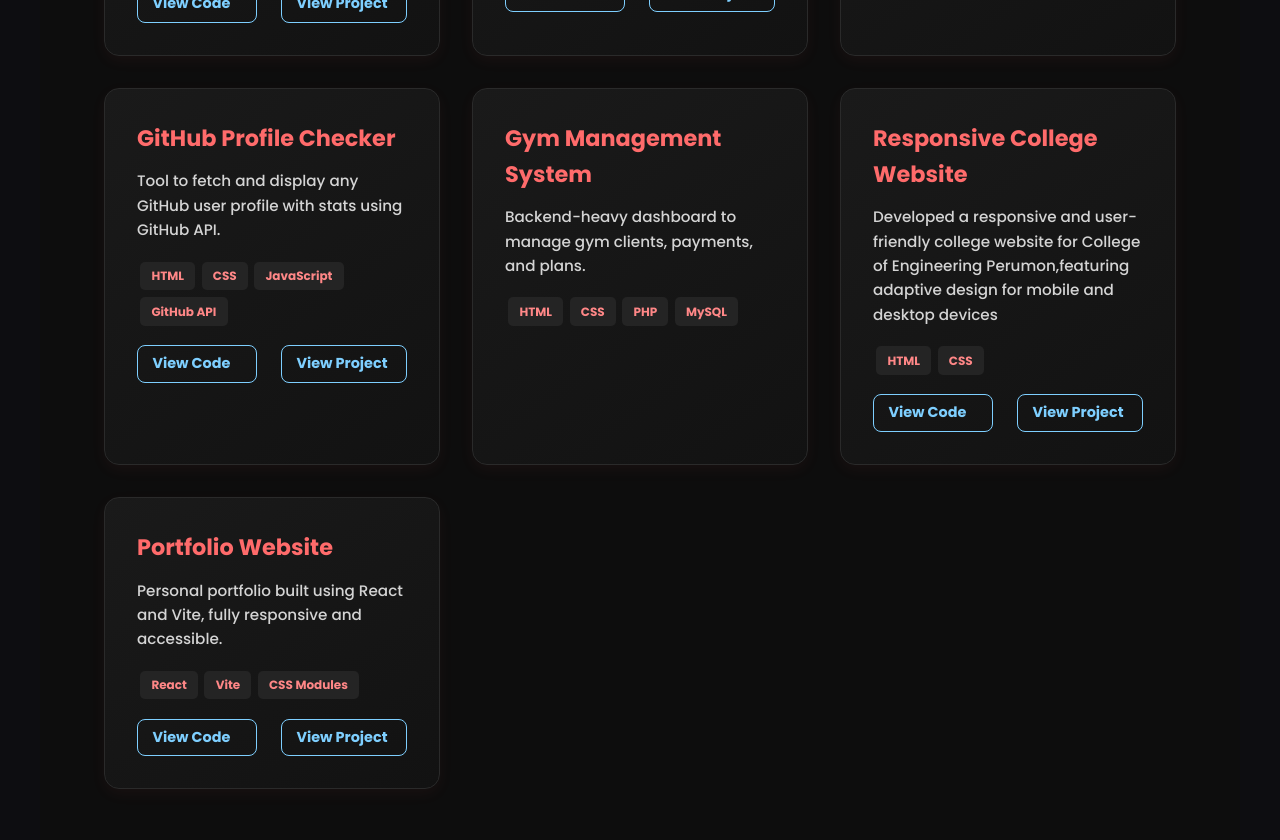
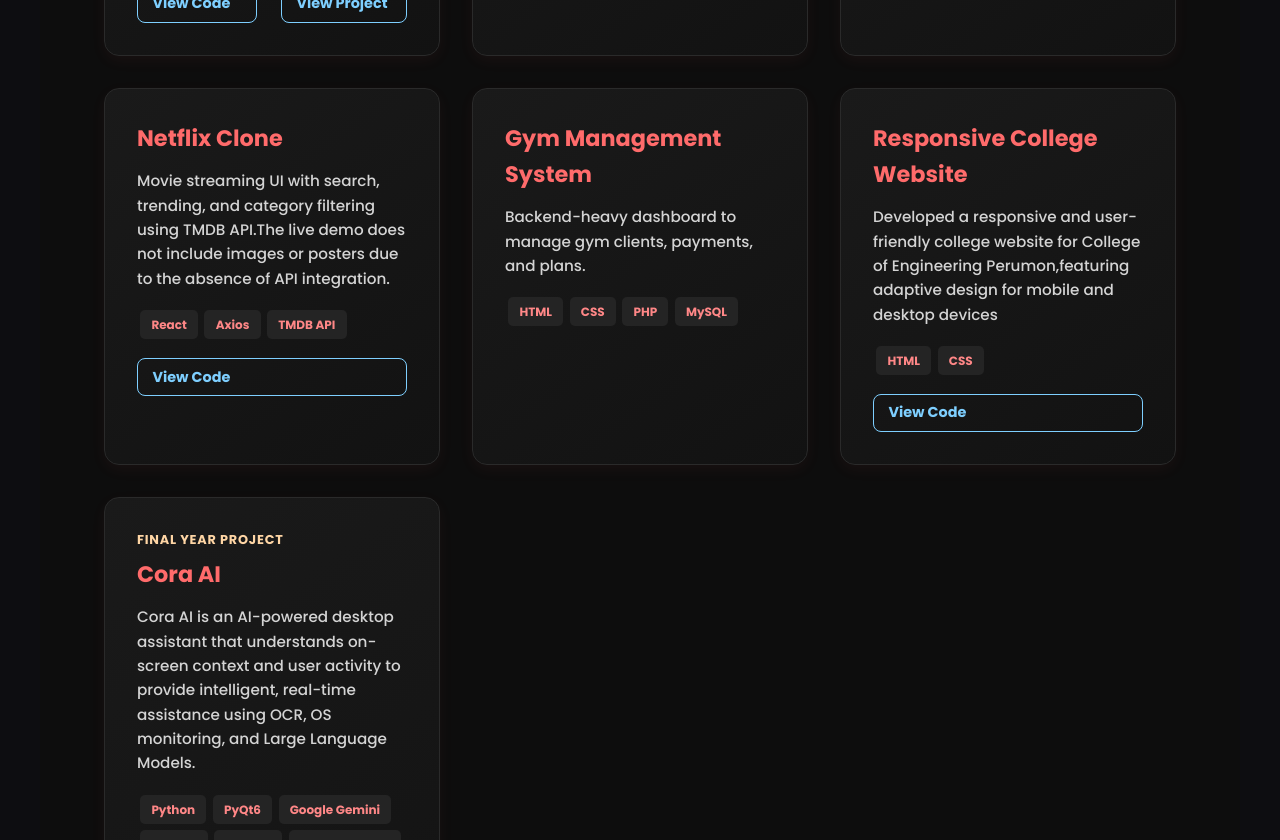
Before and after one commit to adithyajs22/portfolio, a React (Vite) app: page / in a window 1280 px wide. Shown: the part 1960-2800 px from the top of the page. Built offline with nearby package versions, Linux system fonts and the light colour scheme.

Commit message:
new project added

```diff
--- a/src/ProjectsData.js
+++ b/src/ProjectsData.js
@@ -5,14 +5,6 @@ const projects = [
     tech: ['React', 'PHP', 'MySQL', 'NVDA Support'],
     github: 'https://github.com/adithyajs22/echosavvy-final',
     live:  'https://echosavvy.vercel.app/',
-  },
-  {
-    title: 'Netflix Clone',
-    description: 'Movie streaming UI with search, trending, and category filtering using TMDB API.The live demo does not include images or posters due to the absence of API integration.',
-    tech: ['React', 'Axios', 'TMDB API'],
-    github:'https://github.com/adithyajs22/NetflixClone/tree/main/src',
-    live:"https://netflix-clone-adithya-jss-projects.vercel.app/"
-
   },
   {
     title: 'ToDo App',
@@ -28,6 +20,12 @@ const projects = [
     github: 'https://github.com/adithyajs22/githubProfile',
     live: 'https://github-profile-checker-black.vercel.app/',
   },
+   {
+    title: 'Netflix Clone',
+    description: 'Movie streaming UI with search, trending, and category filtering using TMDB API.The live demo does not include images or posters due to the absence of API integration.',
+    tech: ['React', 'Axios', 'TMDB API'],
+    github:'https://github.com/adithyajs22/NetflixClone/tree/main/src',
+  },
   {
     title: 'Gym Management System',
     description: 'Backend-heavy dashboard to manage gym clients, payments, and plans.',
@@ -39,15 +37,35 @@ const projects = [
     description: 'Developed a responsive and user-friendly college website for College of Engineering Perumon,featuring adaptive design for mobile and desktop devices ',
     tech: ['HTML', 'CSS'],
     github: 'https://github.com/adithyajs22/College_website',
-    live: 'https://adithyajs22.github.io/College_website/',
+
   },
-  {
-    title: 'Portfolio Website',
-    description: 'Personal portfolio built using React and Vite, fully responsive and accessible.',
-    tech: ['React', 'Vite', 'CSS Modules'],
-    github: 'https://github.com/adithyajs22/portfolio',
-    live: 'https://adithyajs.vercel.app/',
-  }
+ {
+   title: 'Cora AI',
+   header: 'Final Year Project',
+   description: 'Cora AI is an AI-powered desktop assistant that understands on-screen context and user activity to provide intelligent, real-time assistance using OCR, OS monitoring, and Large Language Models.',
+    tech: [
+    'Python',
+    'PyQt6',
+    'Google Gemini',
+    'OpenAI',
+    'Ollama',
+    'Tesseract OCR',
+    'OpenCV',
+    'MSS',
+    'PyAutoGUI',
+    'PyGetWindow',
+    'SpeechRecognition',
+    'PyAudio',
+    'Pillow',
+    'PyPDF',
+    'PDF2Image',
+    'PyStray',
+    'HTTP Server',
+    'Multithreading'
+],
+    github:'https://github.com/adithyajs22/project_cora',
+  },
+
 ];
 
 export default projects;
--- a/src/components/ProjectSection/ProjectSection.css
+++ b/src/components/ProjectSection/ProjectSection.css
@@ -41,6 +41,15 @@
   margin-bottom: 0.8rem;
   color: #FF6B6B;
   font-size: 1.4rem;
+}
+
+.project-header {
+  margin: 0 0 0.4rem 0;
+  color: #ffd6a5;
+  font-size: 0.8rem;
+  text-transform: uppercase;
+  letter-spacing: 0.06em;
+  font-weight: 700;
 }
 
 .card-content p {
--- a/src/components/ProjectSection/ProjectSection.jsx
+++ b/src/components/ProjectSection/ProjectSection.jsx
@@ -12,6 +12,9 @@ const ProjectSection = () => {
         {projects.map((project, index) => (
           <div className="project-card" key={index}>
             <div className="card-content">
+              {project.header && (
+                <h4 className="project-header">{project.header}</h4>
+              )}
               <h3>{project.title}</h3>
               <p>{project.description}</p>
               <div className="tech-stack">
```
